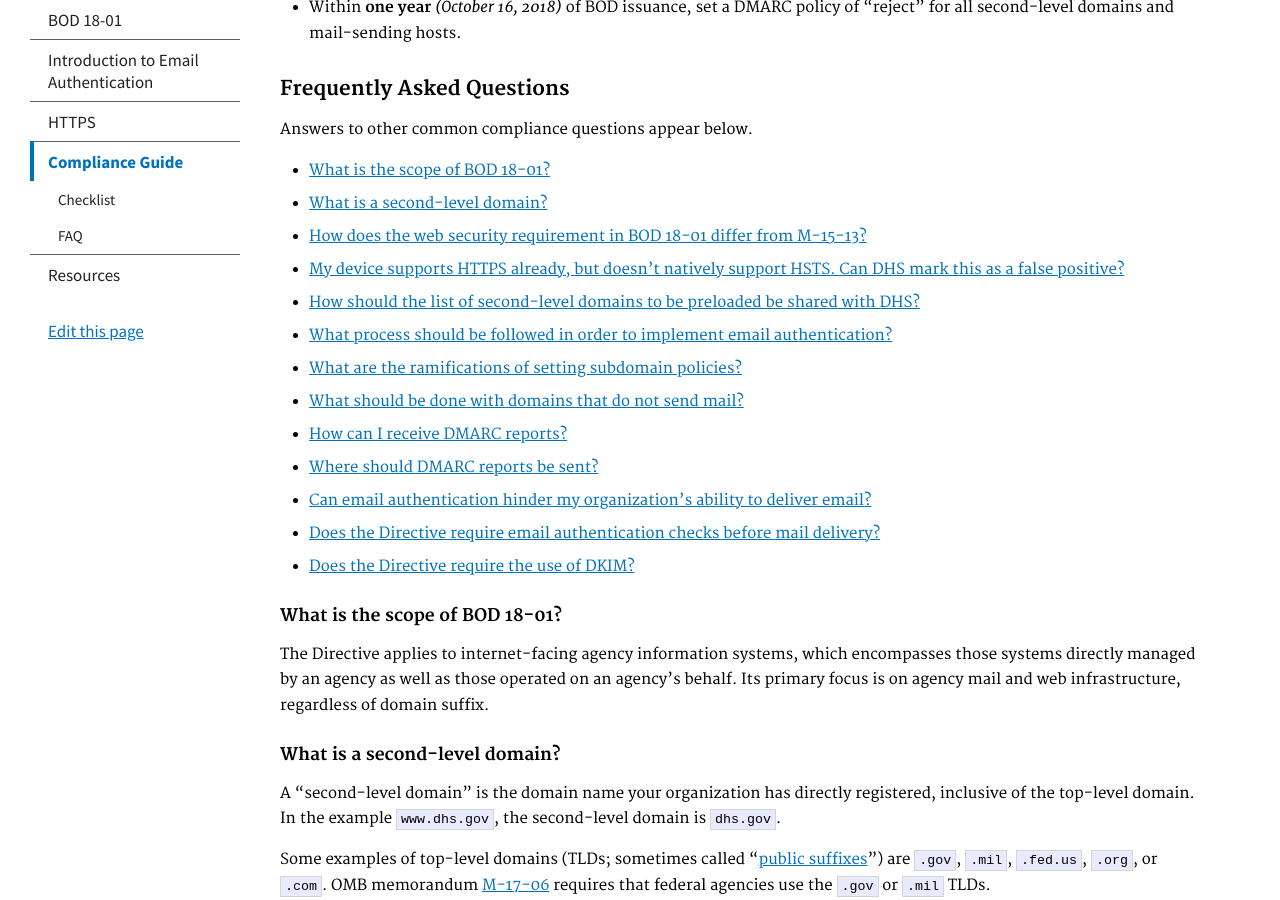
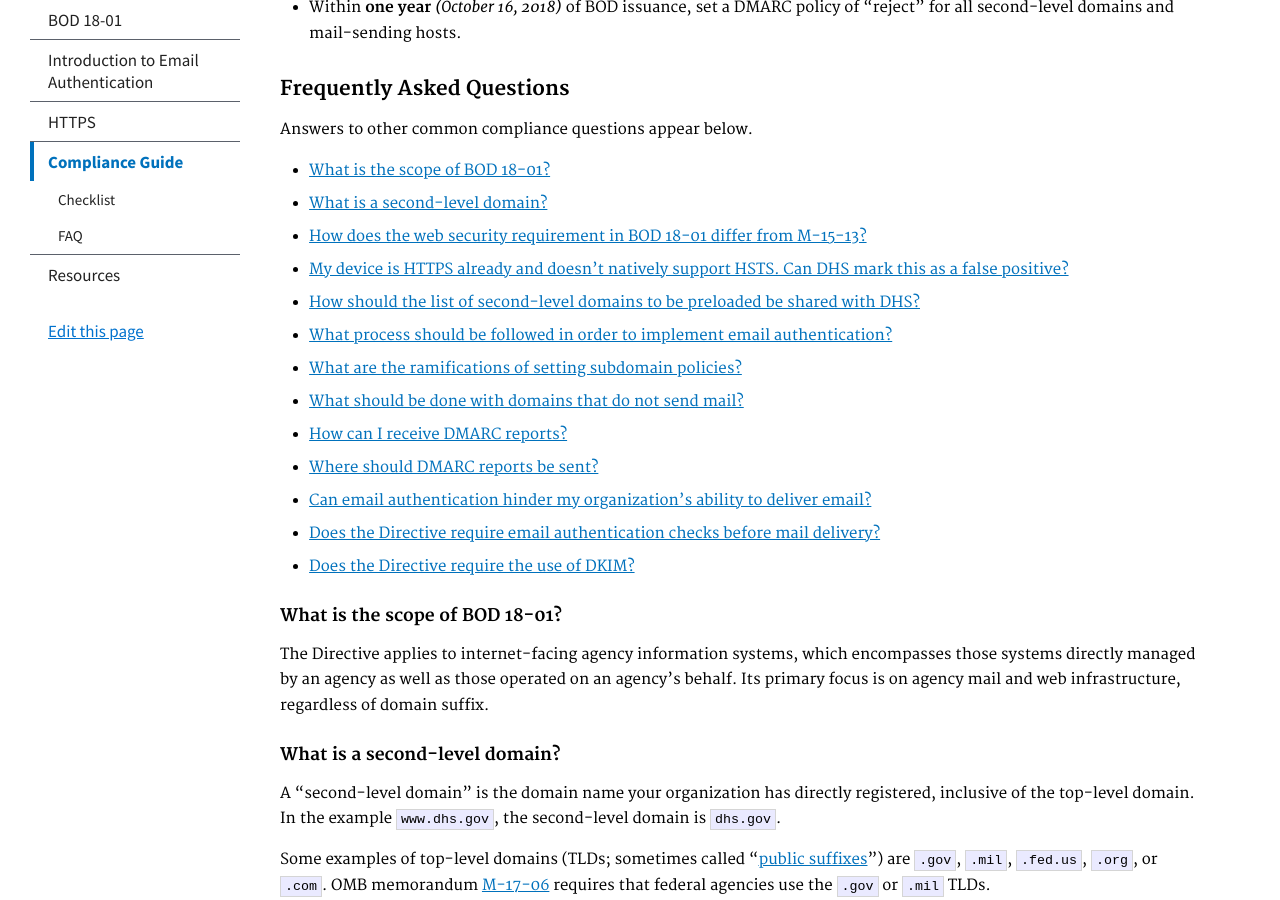
Before and after one commit to cisagov/cyber.dhs.gov, a Jekyll site: the page built from pages/guide.md, in a window 1280 px wide and 900 px high, scrolled down 904 px. Built offline with Jekyll 4.4.1, drawn with Linux system fonts in a browser that asks for light colours.

Commit message:
anchor text fix for hsts q

```diff
--- a/pages/guide.md
+++ b/pages/guide.md
@@ -33,7 +33,7 @@ Answers to other common compliance questions appear below.
 * [What is the scope of BOD 18-01?](#what-is-the-scope-of-bod-18-01)
 * [What is a second-level domain?](#what-is-a-second-level-domain)
 * [How does the web security requirement in BOD 18-01 differ from M-15-13?](#how-does-the-web-security-requirement-in-bod-18-01-differ-from-m-15-13)
-* [My device supports HTTPS already, but doesn't natively support HSTS. Can DHS mark this as a false positive?](#my-device-is-https-already-and-doesnt-natively-support-hsts-can-dhs-mark-this-a-false-positive)
+* [My device is HTTPS already and doesn't natively support HSTS. Can DHS mark this as a false positive?](#my-device-is-https-already-and-doesnt-natively-support-hsts-can-dhs-mark-this-a-false-positive)
 * [How should the list of second-level domains to be preloaded be shared with DHS?](#how-should-the-list-of-second-level-domains-to-be-preloaded-be-shared-with-dhs)
 * [What process should be followed in order to implement email authentication?](#what-process-should-be-followed-in-order-to-implement-email-authentication)
 * [What are the ramifications of setting subdomain policies?](#what-are-the-ramifications-of-setting-subdomain-policies)
```
